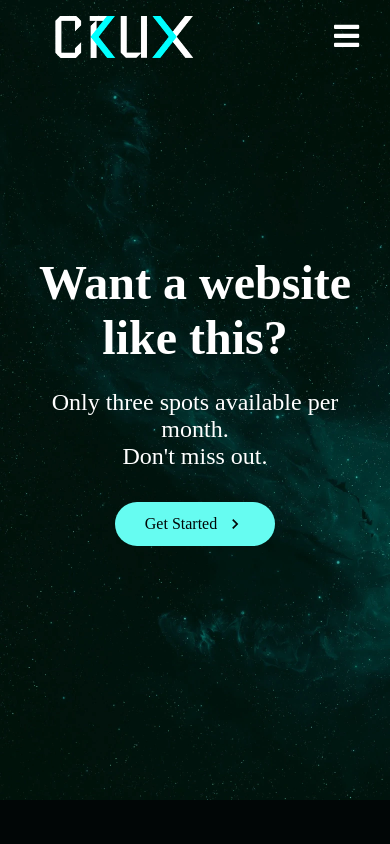
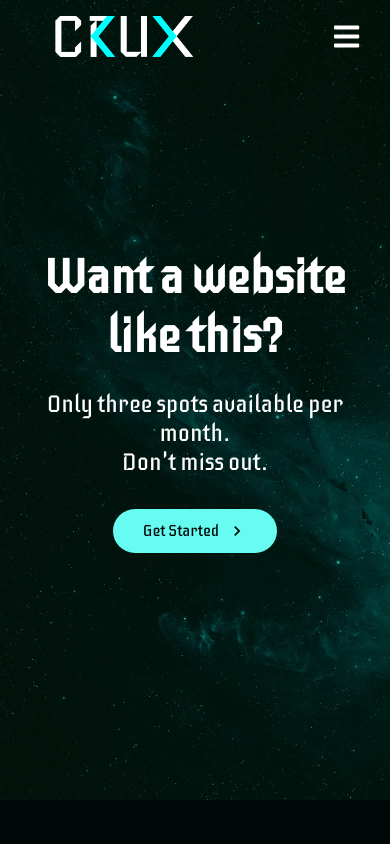
Before and after one commit to mroberson11/cruxmockup, a Next.js app: page / in a window 390 px wide. Shown: the top 844 px of the page. Built offline with nearby package versions, Linux system fonts and the light colour scheme.

Commit message:
Fix mobile font

```diff
--- a/styles/globals.css
+++ b/styles/globals.css
@@ -9,7 +9,7 @@
 }
 
 @font-face {
-  font-family: var(--defaultFont);
+  font-family: "Iceberg";
   src: url("./Iceberg-Regular.ttf");
 }
 
@@ -17,7 +17,7 @@
   box-sizing: border-box;
   margin: 0;
   padding: 0;
-  font-family: var(--defaultFont);
+  font-family: "Iceberg";
 }
 
 .backdrop {
```
